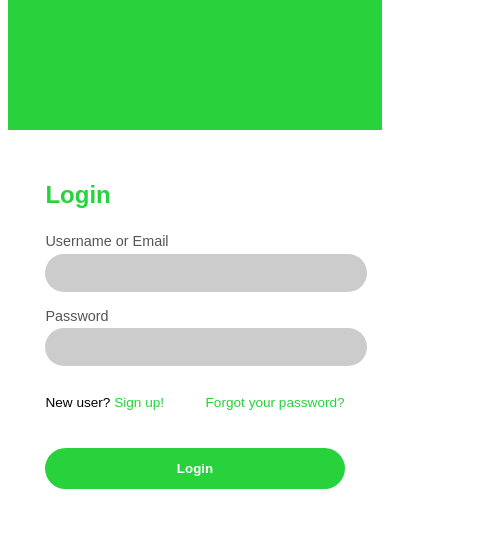
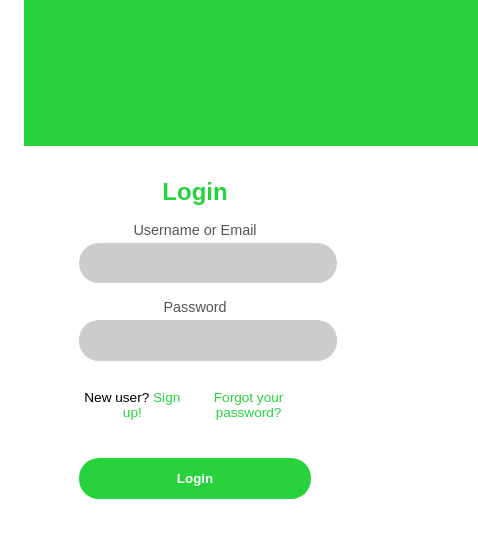
Before and after one commit to soyluuj/Taggregator, a plain HTML site: page AuthPage.html in a window 390 px wide. Shown: the part 332-887 px from the top of the page, 478 px wide, since content can reach past the window. Before the commit the page ends 860 px from the top, so only its background shows below. Drawn offline with Linux system fonts and the light colour scheme.

Commit message:
Made the pages dynamic

```diff
--- a/AuthPage.css
+++ b/AuthPage.css
@@ -3,6 +3,7 @@
   display: flex;
   height: 100vh;
   font-family: 'Poppins', sans-serif;
+  margin: 0 auto;
 }
 
 /* Left Side */
@@ -44,6 +45,7 @@
   display: flex;
   align-items: center;
   justify-content: center;
+  margin: 0;
 }
 
 .login-box {
@@ -113,9 +115,92 @@ button:hover {
   .auth-right {
     flex: unset;
     height: 50vh;
+    width: 50vh;
+    margin: 0 auto;
+    align-items: center;
+    justify-content: center;
+    text-align: center;
   }
 
   .auth-left h1 {
-    font-size: 1.8rem;
+    font-size: 1rem;
   }
 }
+
+
+@media (max-width: 425px) {
+  .auth {
+    margin: 0 !important;
+    flex-direction: column !important;
+    align-items: center !important;
+    justify-content: center !important;
+    padding: 1rem !important;
+    height: auto !important;
+  }
+  .auth-right {
+    justify-content: center !important;
+    align-items: center !important;
+    width: 100% !important;
+  }
+  .auth-left {
+    padding: 1rem !important;
+  }
+  .auth-right {
+    flex: unset !important;
+    width: 100% !important;
+    height: auto !important;
+    display: flex !important;
+    justify-content: center !important;
+    text-align: center !important;
+    padding: 1rem !important;
+    box-sizing: border-box !important;
+  }
+
+  .auth-left h1 {
+    font-size: 1.2rem;
+  }
+
+  .login-box {
+    width: 75%;
+    max-width: 300px;
+    background: white;
+    margin: 0 auto !important;
+    padding: 1rem;
+    border-radius: 12px;
+    justify-content: center;
+    text-align: center;
+  }
+
+  .login-box h2 {
+    margin: 0;
+    color: #27d23c;
+    margin-bottom: 1rem;
+    text-align: center;
+    justify-content: center;
+  }
+
+  label {
+    font-size: 0.9rem;
+  }
+
+  input {
+    width: 100%;
+    padding: 0.8rem;
+    border: none;
+    background-color: #ccc;
+    border-radius: 20px;
+    margin-bottom: 1rem;
+  }
+
+  button {
+    width: 100%;
+    padding: 0.8rem;
+    border-radius: 20px;
+  }
+}
+
+@media (max-width: 320px) {
+  .auth-left {
+    height: 200px;
+  }
+}
--- a/methods/HomePageCarousel.js
+++ /dev/null
@@ -1,2 +0,0 @@
-print("goodbye world")
-print("You are a nerd lmao")
```
Also changed, not shown: AuthPage.html (+2 -2 lines), LandingPage.html (+8 -10 lines).
